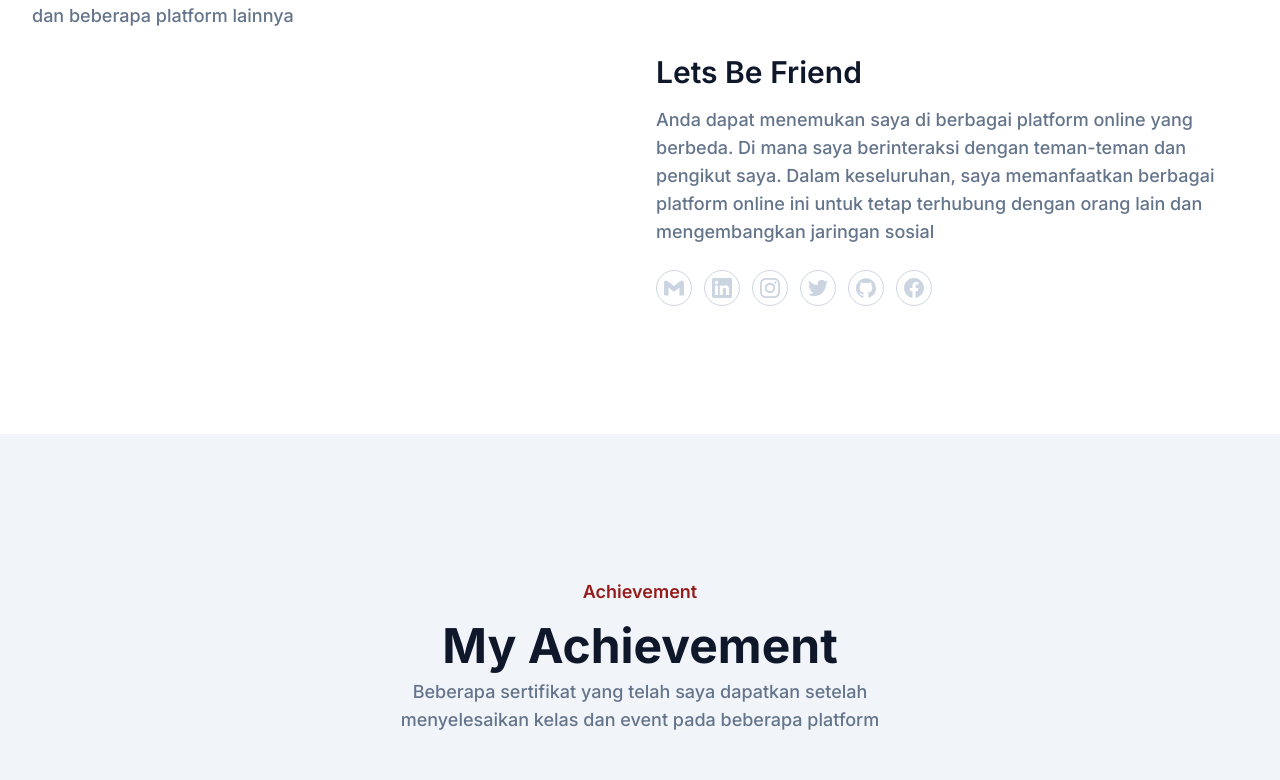
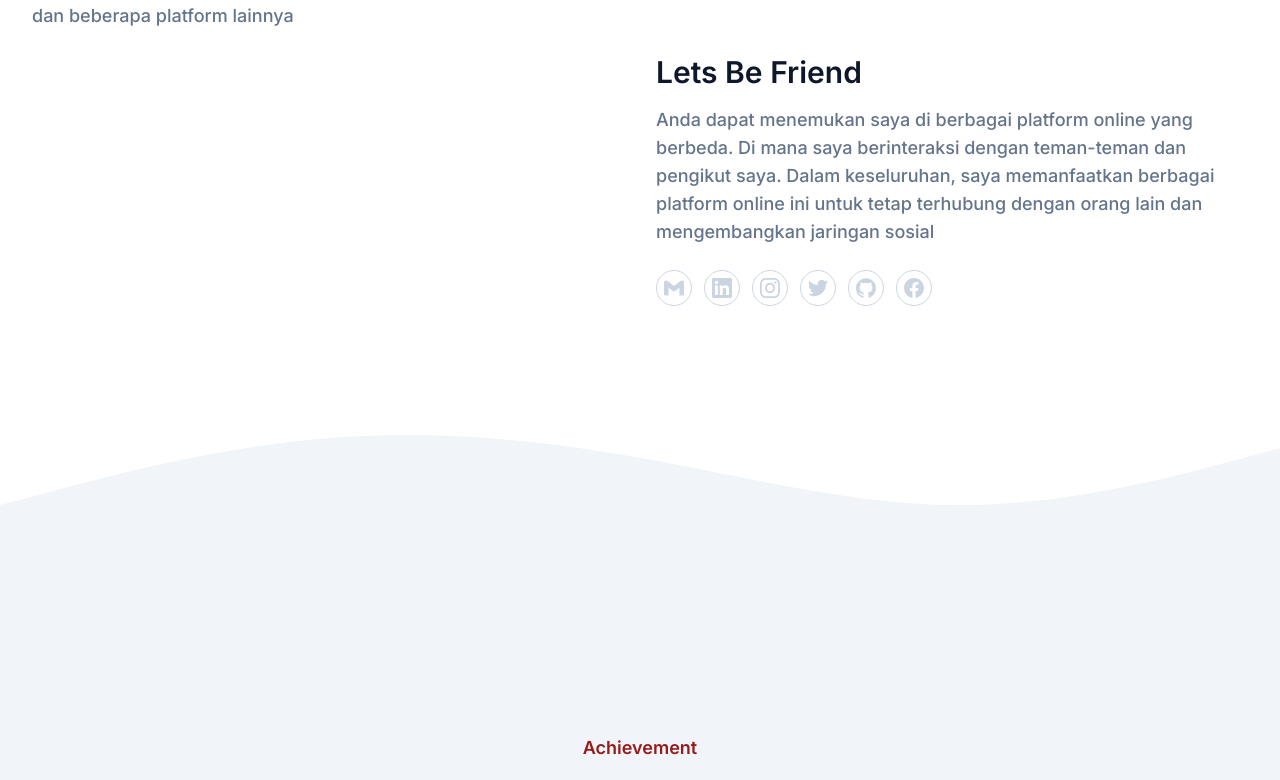
Before and after one commit to indratrst/indra-portofolio-next, a Next.js app: page / in a window 1280 px wide. Shown: the part 1102-1882 px from the top of the page. Built offline with nearby package versions, Linux system fonts and the light colour scheme.

Commit message:
add waves svg on about sectino

```diff
--- a/src/components/organism/About.tsx
+++ b/src/components/organism/About.tsx
@@ -4,7 +4,7 @@ export default function About() {
   return (
     <section
       id="about"
-      className="pt-36 pb-32 bg-white dark:bg-dark transition-colors duration-500"
+      className="pt-36 bg-white dark:bg-dark transition-colors duration-500"
     >
       <div className="container">
         <div className="flex flex-wrap">
@@ -148,6 +148,15 @@ export default function About() {
           </div>
         </div>
       </div>
+      <div className="dark:invisible">
+        <svg xmlns="http://www.w3.org/2000/svg" viewBox="0 0 1440 320">
+          <path
+            fill="#f1f5f9"
+            fill-opacity="1"
+            d="M0,224L60,208C120,192,240,160,360,149.3C480,139,600,149,720,170.7C840,192,960,224,1080,224C1200,224,1320,192,1380,176L1440,160L1440,320L1380,320C1320,320,1200,320,1080,320C960,320,840,320,720,320C600,320,480,320,360,320C240,320,120,320,60,320L0,320Z"
+          ></path>
+        </svg>
+      </div>
     </section>
   );
 }
```
